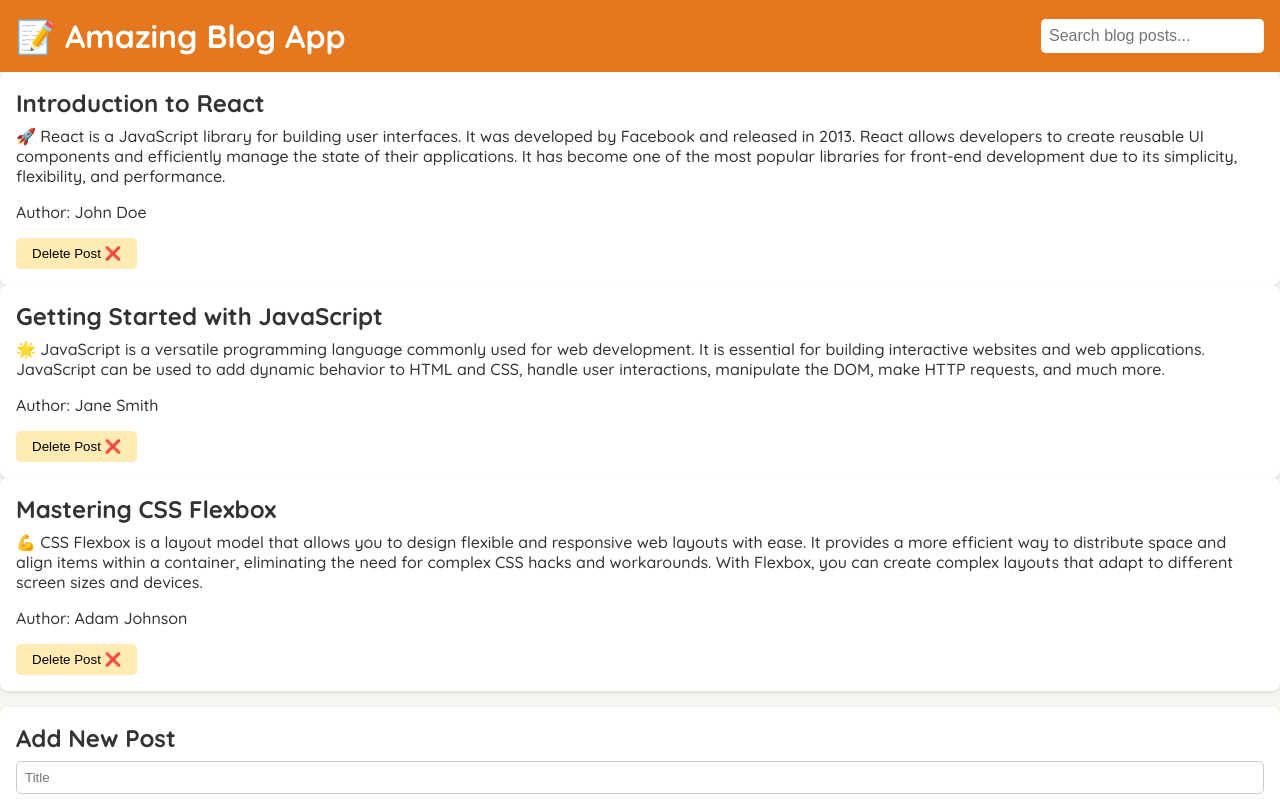
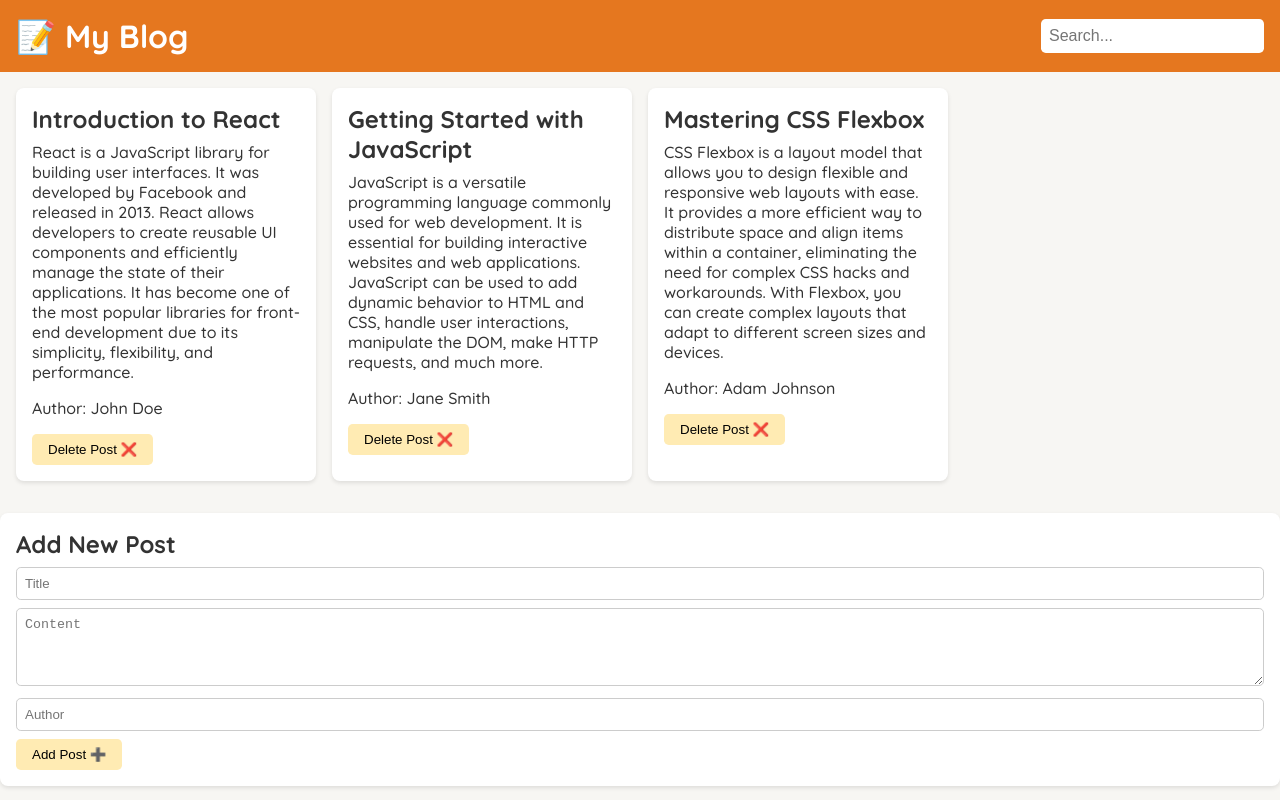
Before and after one commit to DevHeris/ReactBlogApp, a React (Create React App) app: page / in a window 1280 px wide. Shown: the top 800 px of the page. Built offline with nearby package versions, Linux system fonts and the light colour scheme.

Commit message:
Update App.jsx

```diff
--- a/src/App.jsx
+++ b/src/App.jsx
@@ -5,33 +5,33 @@
     id: 1,
     title: "Introduction to React",
     content:
-      "🚀 React is a JavaScript library for building user interfaces. It was developed by Facebook and released in 2013. React allows developers to create reusable UI components and efficiently manage the state of their applications. It has become one of the most popular libraries for front-end development due to its simplicity, flexibility, and performance.",
+      "React is a JavaScript library for building user interfaces. It was developed by Facebook and released in 2013. React allows developers to create reusable UI components and efficiently manage the state of their applications. It has become one of the most popular libraries for front-end development due to its simplicity, flexibility, and performance.",
     author: "John Doe",
   },
   {
     id: 2,
     title: "Getting Started with JavaScript",
     content:
-      "🌟 JavaScript is a versatile programming language commonly used for web development. It is essential for building interactive websites and web applications. JavaScript can be used to add dynamic behavior to HTML and CSS, handle user interactions, manipulate the DOM, make HTTP requests, and much more.",
+      "JavaScript is a versatile programming language commonly used for web development. It is essential for building interactive websites and web applications. JavaScript can be used to add dynamic behavior to HTML and CSS, handle user interactions, manipulate the DOM, make HTTP requests, and much more.",
     author: "Jane Smith",
   },
   {
     id: 3,
     title: "Mastering CSS Flexbox",
     content:
-      "💪 CSS Flexbox is a layout model that allows you to design flexible and responsive web layouts with ease. It provides a more efficient way to distribute space and align items within a container, eliminating the need for complex CSS hacks and workarounds. With Flexbox, you can create complex layouts that adapt to different screen sizes and devices.",
+      "CSS Flexbox is a layout model that allows you to design flexible and responsive web layouts with ease. It provides a more efficient way to distribute space and align items within a container, eliminating the need for complex CSS hacks and workarounds. With Flexbox, you can create complex layouts that adapt to different screen sizes and devices.",
     author: "Adam Johnson",
   },
 ];
 
 function App() {
   return (
-    <div className="container">
+    <div className="app">
       <header className="header">
-        <h1>📝 Amazing Blog App</h1>
-        <input type="text" placeholder="Search blog posts..." />
+        <h1>📝 My Blog</h1>
+        <input type="text" placeholder="Search..." />
       </header>
-      <div className="blog-post-list">
+      <div className="blog-posts">
         {blogPosts.map((post) => (
           <div className="blog-post" key={post.id}>
             <h2>{post.title}</h2>
```
